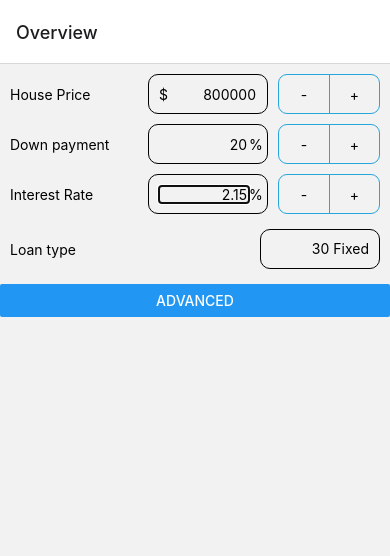
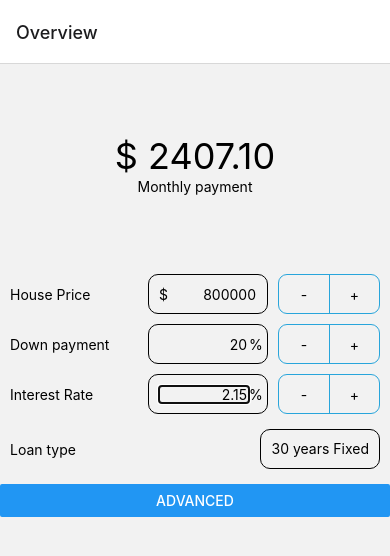
Before and after one commit to montekaka/mortgage-calculator, a React Native app: screen /Home in a window 390 px wide. Shown: the top 556 px of the page. Built offline with nearby package versions, Linux system fonts and the light colour scheme.

Commit message:
adds the basic payment calculation

```diff
--- a/src/components/PickerView.js
+++ b/src/components/PickerView.js
@@ -42,7 +42,7 @@ const PickerView = ({name, setSelected, selectedText, selectedValue, options, ..
                 }}
               >
                 <ListItem.Content>
-                  <ListItem.Title>{opt}</ListItem.Title>
+                  <ListItem.Title>{opt.label}</ListItem.Title>
                 </ListItem.Content>
                 {idx === selectedValue ? <ListItem.CheckBox checked={true}/> : null}
               </ListItem>
--- a/src/jotai/calculatorAtom.js
+++ b/src/jotai/calculatorAtom.js
@@ -16,8 +16,16 @@ export const propertyAtom = atom({
 export const loanTypeAtom = atom(8)
 
 export const loanTypesAtom = atom([
-  'Int-Only','3/1 ARM', '5/1 ARM','7/1 ARM','10 Fixed',
-  '15 Fixed','20 Fixed','25 Fixed','30 Fixed','40 Fixed'
+  {label: 'Int-Only', years: 30, interestOnly: 1},
+  {label: '3/1 ARM', years: 30, interestOnly: 1},
+  {label: '5/1 ARM', years: 30, interestOnly: 1},
+  {label: '7/1 ARM', years: 30, interestOnly: 1},
+  {label: '10 years Fixed', years: 10, interestOnly: 0},
+  {label: '15 years Fixed', years: 15, interestOnly: 0},
+  {label: '20 years Fixed', years: 20, interestOnly: 0},
+  {label: '25 years Fixed', years: 25, interestOnly: 0},
+  {label: '30 years Fixed', years: 30, interestOnly: 0},
+  {label: '40 years Fixed', years: 40, interestOnly: 0},
 ])
 
 export const basicInputAtom = atom([
@@ -43,5 +51,20 @@ export const updatePropertyDeltaAtom = atom(null, (get, set, changes) => {
 export const getLoadTypeLabelAtom = atom((get) => {
   const loanTypeId = get(loanTypeAtom);
   const loanTypes = get(loanTypesAtom);
-  return loanTypes[loanTypeId];
+  return loanTypes[loanTypeId]['label'];
 })
+
+export const getMontlyMortgagePaymentAtom = atom((get) => {
+  const loanTypeId = get(loanTypeAtom);
+  const loanTypes = get(loanTypesAtom);
+  const months = loanTypes[loanTypeId]['years'] * 12
+  // calculate the annually interest rate
+  const {housePrice, downPaymentPercentage, interestRate} = get(propertyAtom);
+  const r = Math.pow((1 + Number(interestRate) / 100), 1/12) - 1;
+
+  // const r = Number(interestRate) / 12;
+  const princple = Number(housePrice) * (1 - Number(downPaymentPercentage) / 100);
+  const e = Math.pow((1+r), months)
+  const pmt = princple * ( r * e ) / (e - 1);
+  return pmt.toFixed(2).toString();
+})
--- a/src/screens/HomeScreen.js
+++ b/src/screens/HomeScreen.js
@@ -6,7 +6,8 @@ import {basicInputAtom,
   updatePropertyDeltaAtom,
   loanTypesAtom,
   loanTypeAtom,
-  getLoadTypeLabelAtom
+  getLoadTypeLabelAtom,
+  getMontlyMortgagePaymentAtom
 } from '../jotai'
 import {
   NumericInputField,
@@ -21,7 +22,8 @@ const HomeScreen = ({ navigation }) => {
   const [, updatePropertyDelta] = useAtom(updatePropertyDeltaAtom);
   const [loanTypes] = useAtom(loanTypesAtom);
   const [loanType, setLoanType] = useAtom(loanTypeAtom);
-  const [loadTypeLabel] = useAtom(getLoadTypeLabelAtom)
+  const [loadTypeLabel] = useAtom(getLoadTypeLabelAtom);
+  const [monthlyPayment] = useAtom(getMontlyMortgagePaymentAtom);
 
   const handleInputChange = (data) => {
     updatePropertyState(data)
@@ -39,6 +41,10 @@ const HomeScreen = ({ navigation }) => {
   return (
     <SafeAreaView>
       <View>
+        <View style={styles.summaryWrapper}>
+          <Text style={styles.summaryNumbers}>$ {monthlyPayment}</Text>
+          <Text>Monthly payment</Text>
+        </View>
         <View style={styles.wrapper}>
           <>
             {basicInput.map((item) => {
@@ -87,6 +93,15 @@ const styles = StyleSheet.create({
   },
   itemContainer: {
     marginBottom: 10
+  },
+  summaryWrapper: {
+    height: 200,
+    display: 'flex',
+    alignItems: 'center',
+    justifyContent: 'center'
+  },
+  summaryNumbers: {
+    fontSize: 36
   }
 })
 
```
